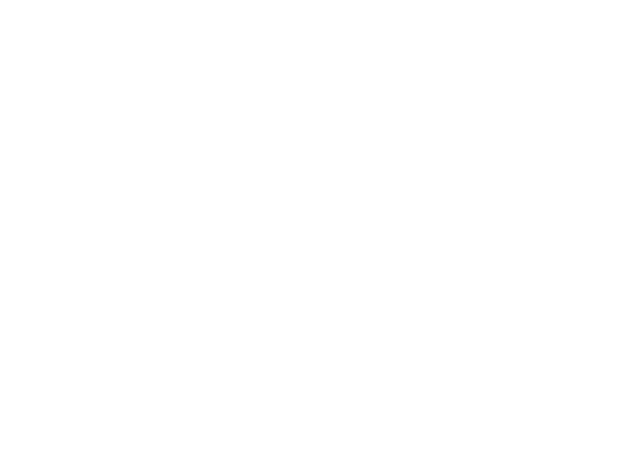
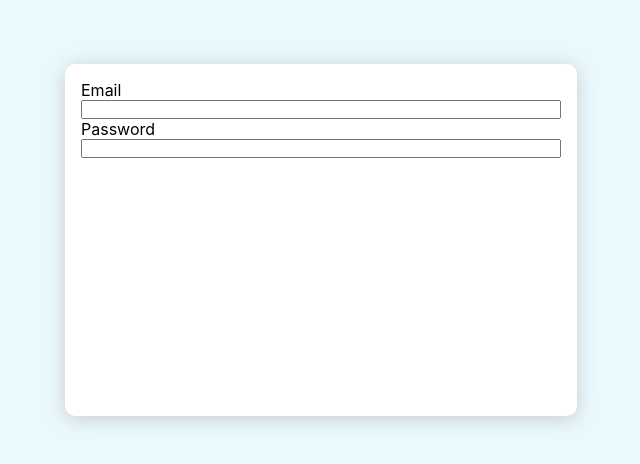
Before and after one commit to tadinhhuy/Quote-Generator, a React (Create React App) app: page /login in a window 1280 px wide. Shown: the part 160-624 px from the top of the page, without its empty margins (319-959 px from the left). Built offline with nearby package versions, Linux system fonts and the light colour scheme.

Commit message:
Feat: implement login page, styling login page, refactor folder router.

```diff
--- a/package.json
+++ b/package.json
@@ -17,6 +17,7 @@
     "react-dom": "^17.0.1",
     "react-router-dom": "^5.2.0",
     "react-scripts": "4.0.1",
+    "tailwindcss": "^2.0.3",
     "typescript": "^4.1.2",
     "web-vitals": "^0.2.4"
   },
--- a/src/App.tsx
+++ b/src/App.tsx
@@ -1,13 +1,27 @@
-import React from 'react';
+import React, { Component } from 'react';
 import './App.css';
 import { BrowserRouter, Route, Switch } from 'react-router-dom';
-import QuoteGenerator from './pages/QuoteGenerator';
+import router from './router';
+
+interface IRoute {
+  path?: string;
+  component?: any;
+  exact?: boolean;
+}
 
 const App: React.FC = () => {
   return (
     <BrowserRouter>
       <Switch>
-        <Route exact path="/quotes" component={QuoteGenerator} />
+        {router.map((router: IRoute) => {
+          return (
+            <Route
+              exact={router.exact}
+              path={router.path}
+              component={router.component}
+            />
+          );
+        })}
       </Switch>
     </BrowserRouter>
   );
--- /dev/null
+++ b/src/pages/auth/login/index.tsx
@@ -0,0 +1,20 @@
+import './style.scss';
+
+const LogIn = () => {
+  return (
+    <>
+      <div className="login-page">
+        <div className="login-page__card">
+          <form>
+            <label htmlFor="email">Email</label>
+            <input name="email" />
+            <label htmlFor="password">Password</label>
+            <input name="password" />
+          </form>
+        </div>
+      </div>
+    </>
+  );
+};
+
+export default LogIn;
--- /dev/null
+++ b/src/pages/auth/login/style.scss
@@ -0,0 +1,22 @@
+@import '../../../scss/variables.scss';
+
+.login-page {
+  width: 100vw;
+  height: 100vh;
+  display: flex;
+  justify-content: center;
+  align-items: center;
+  background: #e9faff;
+  &__card {
+    box-shadow: 0 3px 20px 0px #cacaca;
+    height: 20rem;
+    width: 30rem;
+    background-color: $white;
+    border-radius: 10px;
+    padding: 1rem;
+    form {
+      display: flex;
+      flex-direction: column;
+    }
+  }
+}
--- /dev/null
+++ b/src/router/index.ts
@@ -0,0 +1,19 @@
+import { type } from "os";
+import LogIn from "../pages/auth/login";
+import QuoteGenerator from "../pages/QuoteGenerator";
+
+
+const router: object[] = [
+  {
+    path: '/quotes',
+    component: QuoteGenerator,
+    exact: true
+  },
+  {
+    path: '/login',
+    component: LogIn,
+    exact: true
+  }
+];
+
+export default router;
```
Also changed, not shown: 2 other files (tests, documents, lock files or other folders).
